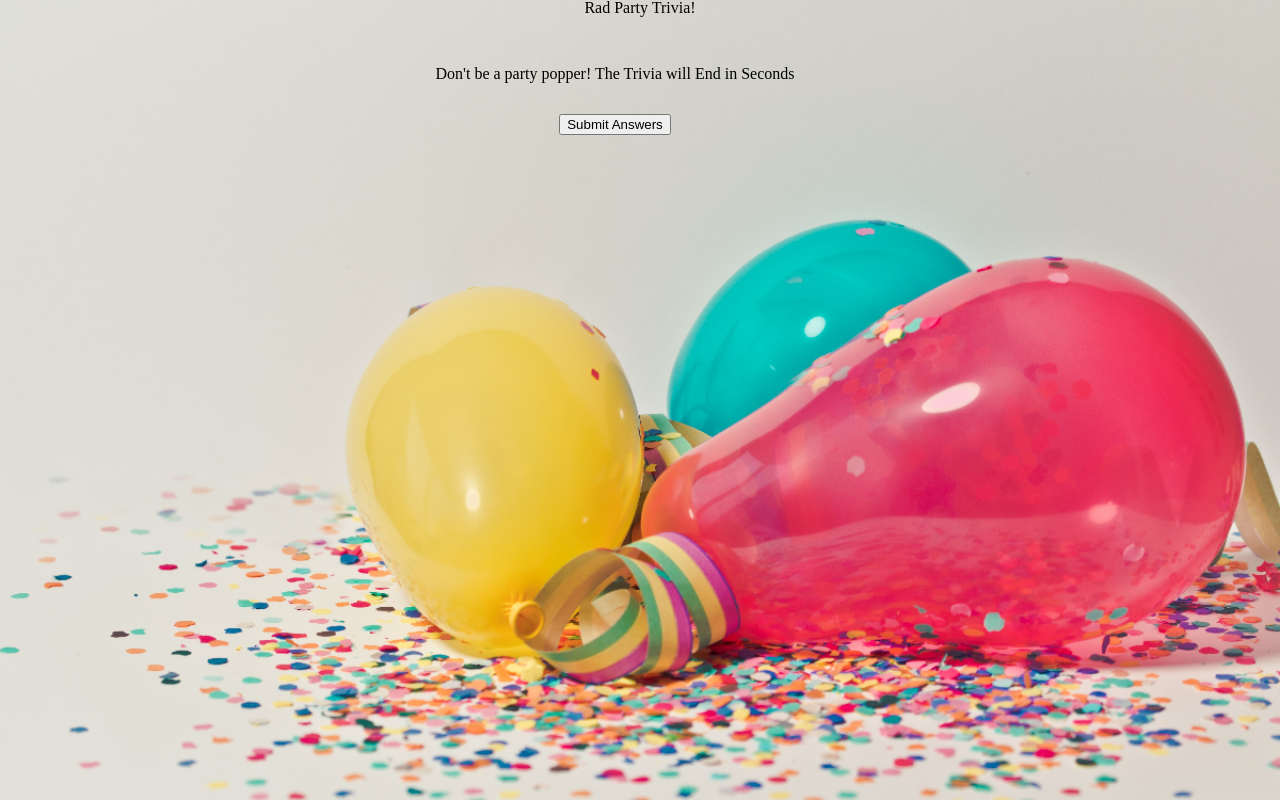
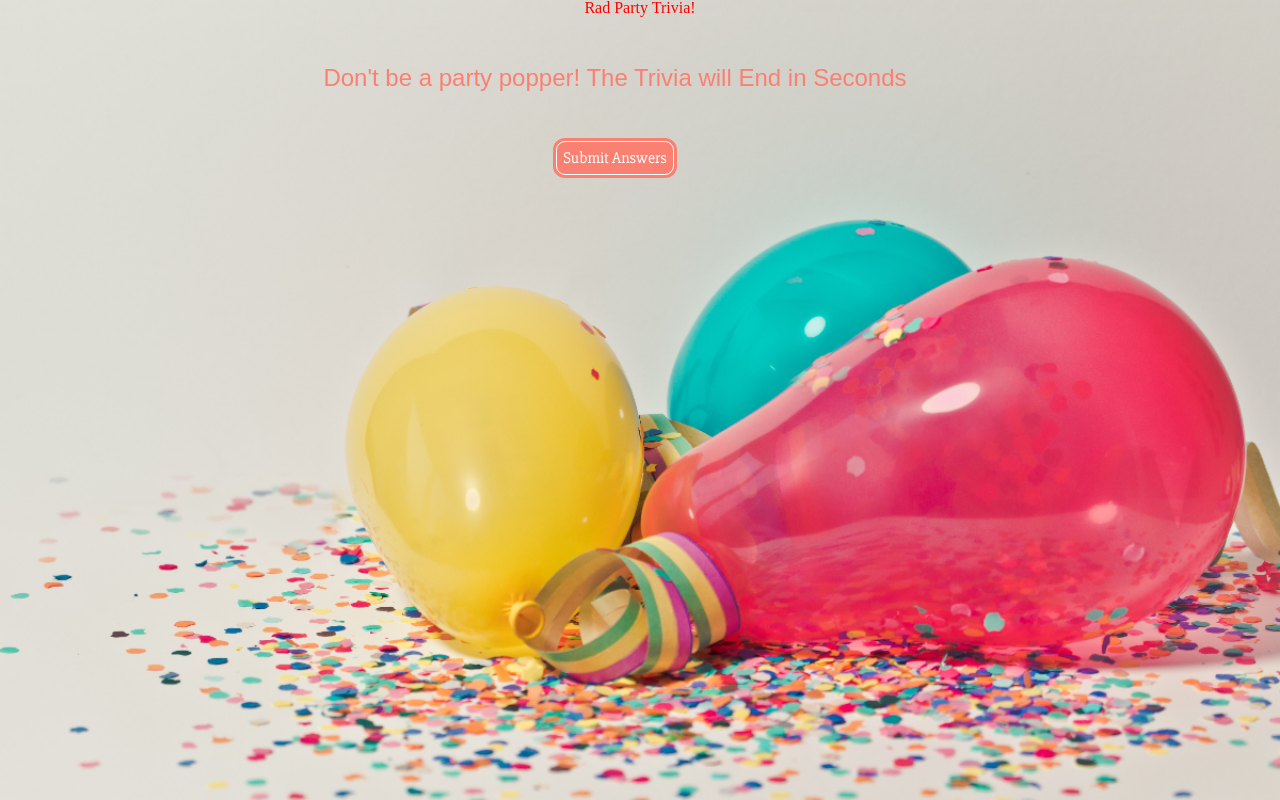
Before and after one commit to irenebogues/triviagame, a plain HTML site: page index.html in a window 1280 px wide. Both pictures are taken after a click on the button "Submit Answers". Drawn offline with nearby package versions, Linux system fonts and the light colour scheme.

Commit message:
restyling css

```diff
--- a/assets/css/style.css
+++ b/assets/css/style.css
@@ -1,6 +1,7 @@
 
     body {
-        font-family: 'Slabo 27px', serif;
+        font-family: 'Slabo', serif;
+        font-size: 3em;
         font-family: Arial, Helvetica, sans-serif;
         text-align: center;
         background-image: url(../images/trivia.png);
@@ -9,64 +10,80 @@
     }
 
     h1 {
-        font-family: 'Slabo 27px', serif;
-        font-size: 40px;
+        font-family: 'Slabo', serif;
+        font-size: 20%;
+        color: red;
 
+    }
+
+    p {
+        color: salmon;
     }
     .answers {
         margin-bottom: 20px;
     }
 
-
-    .trivia {
+    .question {
         display: block;
-        background-color: lightcoral;
-        color: lightgreen;
+        background-color: slategray;
+        color: salmon;
         font-weight: bold;
-        font-size: 10px;
+        font-size: 1.3em;
         padding-left: 5px;
         border-radius: 12px;
     }
 
+    .trivia {
 
+        text-align: left;
+        color: gray;
+        font-size: 10px;
+        padding-left: 20px;
+        border-radius: 12px;
     }
-    .answers label {
-        display: block;
-        background-color: rgb(245, 201, 245);
-    }
-    p, #results {
-        font-size: 1.3em;
-        font-weight: bold;
-    }
+
+
+
 
 
     .resultsBoard {
         padding-top: 20px;
         padding-right: 50px;
     }
-    #answers:hover,
-    #answers:focus {
-        background: #0053ba;
+
+    #answer {
+        font-family: Arial, Helvetica, sans-serif;
+        font-size: 16px;
+        background-color: pink;
+        color: white;
+        margin-bottom: 18px;
+        border: 0px;
+        border-radius: 12px;
+        padding: 10px;
+    }
+
+
+    #answer:hover,
+
+    #answer:focus {
+        background: salmon;
         font-family: 'Slabo 27px', serif;
         color: white;
 
     }
 
-    #answers:focus {
+    #answer:focus {
         outline: 1px solid #fff;
         outline-offset: -4px;
     }
 
-    #answers:active {
+    #answer:active {
         transform: scale(0.99);
     }
 
-    .quiz {
-        text-align: left;
-        padding-left: 50px;
-        color: saddlebrown;
-    }
-    .answers label {
+
+
+    .answer label {
        display: block;
        background-color: lightslategray;
        background-color: lightgoldenrodyellow;
@@ -75,6 +92,8 @@
    }
 
     .resultsBoard {
+        font-family: Arial, Helvetica, sans-serif;
+        font-size: 1.5em;
         padding-top: 50px;
         padding-right: 50px;
         }
--- a/index.html
+++ b/index.html
@@ -30,8 +30,10 @@
                         <br>
                       <div id="results"></div>
                       <br>
-                      <button class="answer">Submit Answers
+
+                      <button id="answer">Submit Answers
                       </button>
+                      <br>
                       </div>
                       <!-- Trivia Questions Here -->
                       <div class="trivia col-sm-6">
```
